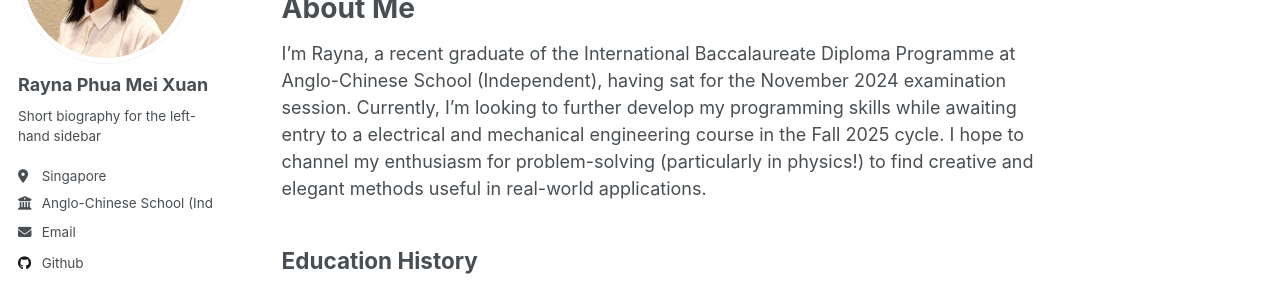
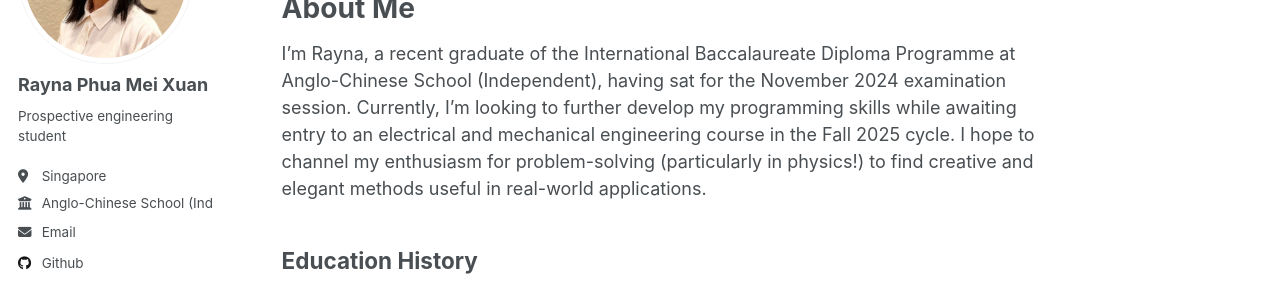
Before and after one commit to alcotticus/alcotticus.github.io, a Jekyll site: the page built from _pages/about.md, in a window 1280 px wide and 900 px high, scrolled down 472 px. Shown: the part 217-500 px from the top of the window. Built offline with Jekyll 4.4.1, drawn with Linux system fonts in a browser that asks for light colours.

Commit message:
minor grammar edits

```diff
--- a/_config.yml
+++ b/_config.yml
@@ -24,9 +24,9 @@ author:
   avatar           : "profile.jpg"
   name             : "Rayna Phua Mei Xuan"
   pronouns         : # example: "she/her"
-  bio              : "Short biography for the left-hand sidebar"
+  bio              : "Prospective engineering student"
   location         : "Singapore"
-  employer         : "Anglo-Chinese School (Independent)"
+  employer         : "Anglo-Chinese School (Indep)"
   uri              : # URL
   email            : "rayna.phua@gmail.com"
 
--- a/_pages/about.md
+++ b/_pages/about.md
@@ -22,7 +22,7 @@ Hi! Welcome to my portfolio. This website serves as a personal archive of my aca
 
 About Me
 ======
-I'm Rayna, a recent graduate of the International Baccalaureate Diploma Programme at Anglo-Chinese School (Independent), having sat for the November 2024 examination session. Currently, I'm looking to further develop my programming skills while awaiting entry to a electrical and mechanical engineering course in the Fall 2025 cycle. I hope to channel my enthusiasm for problem-solving (particularly in physics!) to find creative and elegant methods useful in real-world applications.
+I'm Rayna, a recent graduate of the International Baccalaureate Diploma Programme at Anglo-Chinese School (Independent), having sat for the November 2024 examination session. Currently, I'm looking to further develop my programming skills while awaiting entry to an electrical and mechanical engineering course in the Fall 2025 cycle. I hope to channel my enthusiasm for problem-solving (particularly in physics!) to find creative and elegant methods useful in real-world applications.
 
 
 Education History
```
